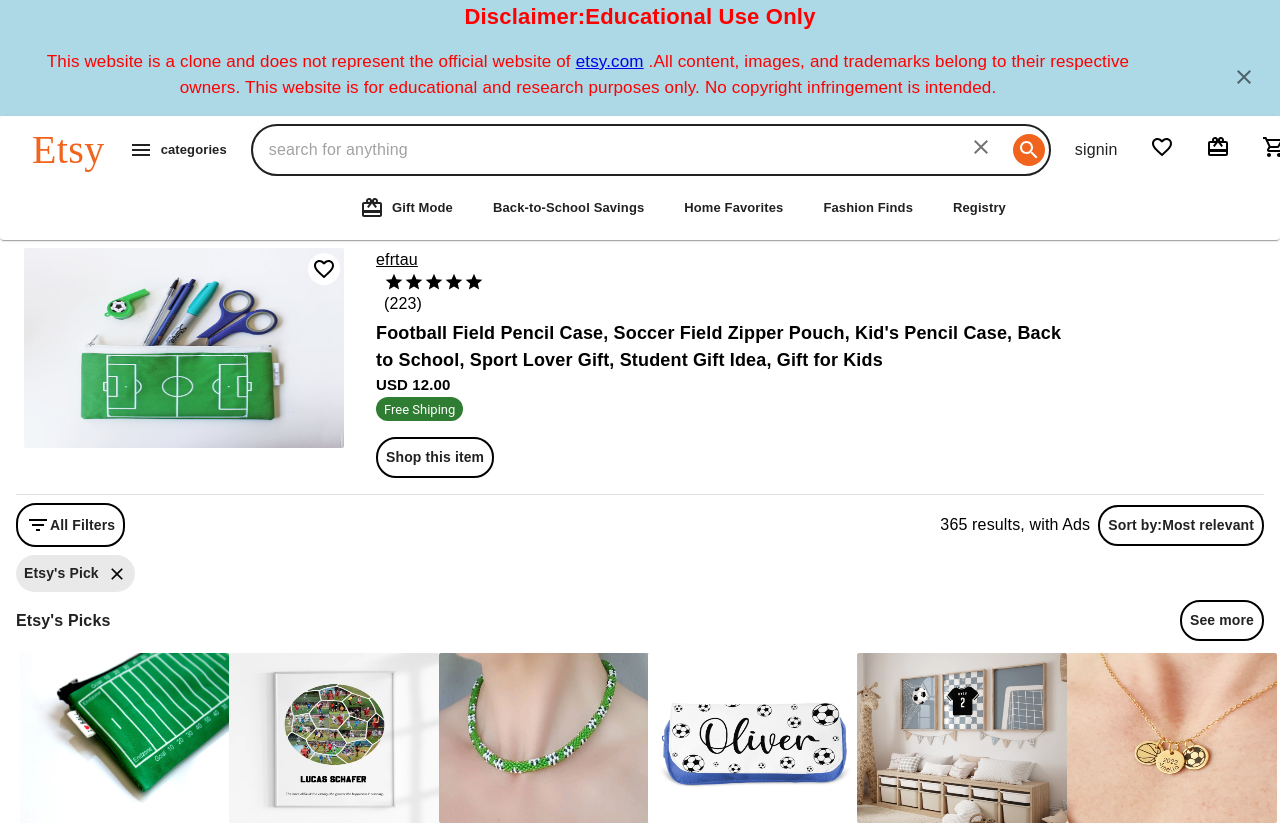
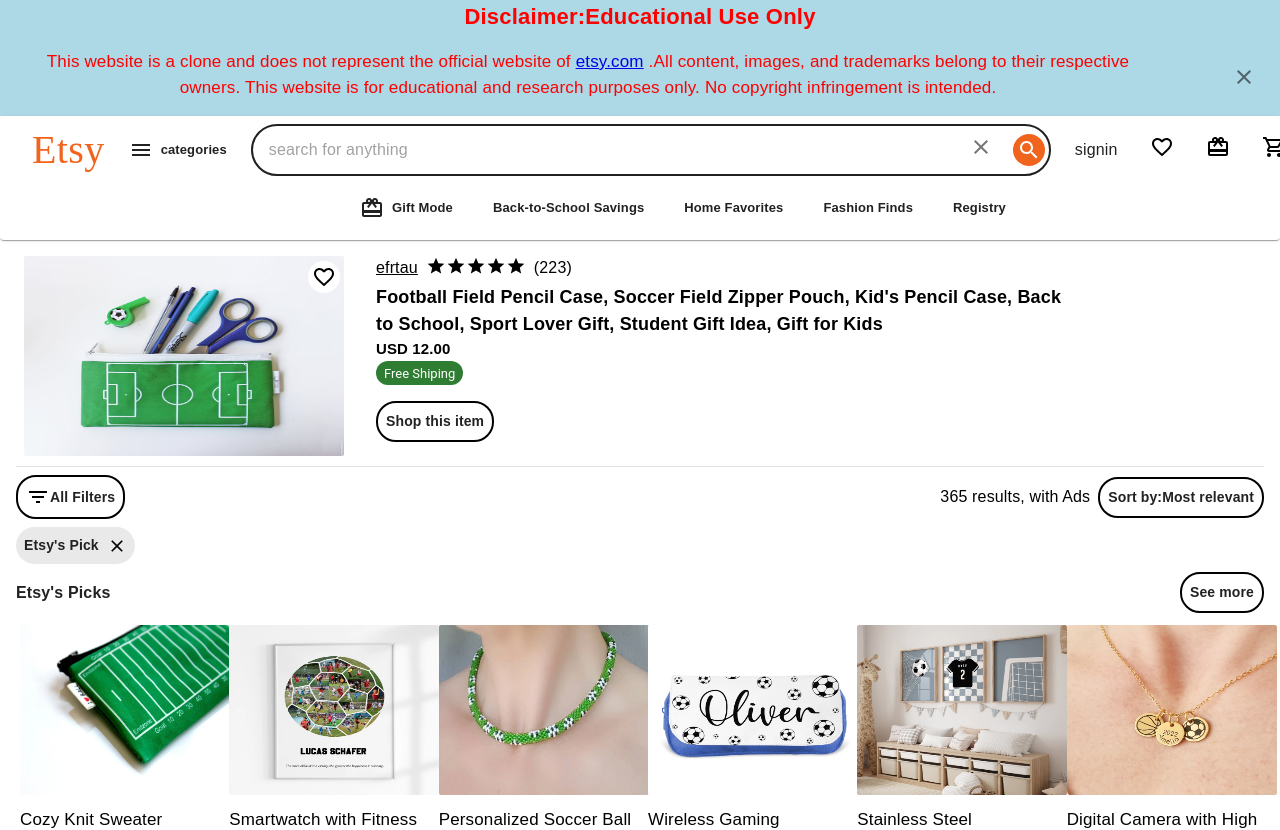
Before and after one commit to Amannuelzew/etsy, a Next.js app: page / in a window 1280 px wide. Shown: the top 830 px of the page. Built offline with nearby package versions, Linux system fonts and the light colour scheme.

Commit message:
display ad section rating in flex

```diff
--- a/components/AdSection.tsx
+++ b/components/AdSection.tsx
@@ -12,7 +12,7 @@
       sx={{
         display: "flex",
         gap: { xs: 1, md: 4 },
-        px: { xs: 0.5, md: 1 },
+        p: { xs: 0.5, md: 1 },
         mt: 1,
       }}
     >
@@ -68,7 +68,7 @@
         <Stack
           direction="row"
           spacing={1}
-          sx={{ display: { xs: "none", md: "block" }, mb: 0.5 }}
+          sx={{ display: { xs: "none", md: "flex" }, mb: 0.5 }}
         >
           <Typography sx={{ textDecoration: "underline" }}>efrtau</Typography>
           <Rating count={5} />
```
